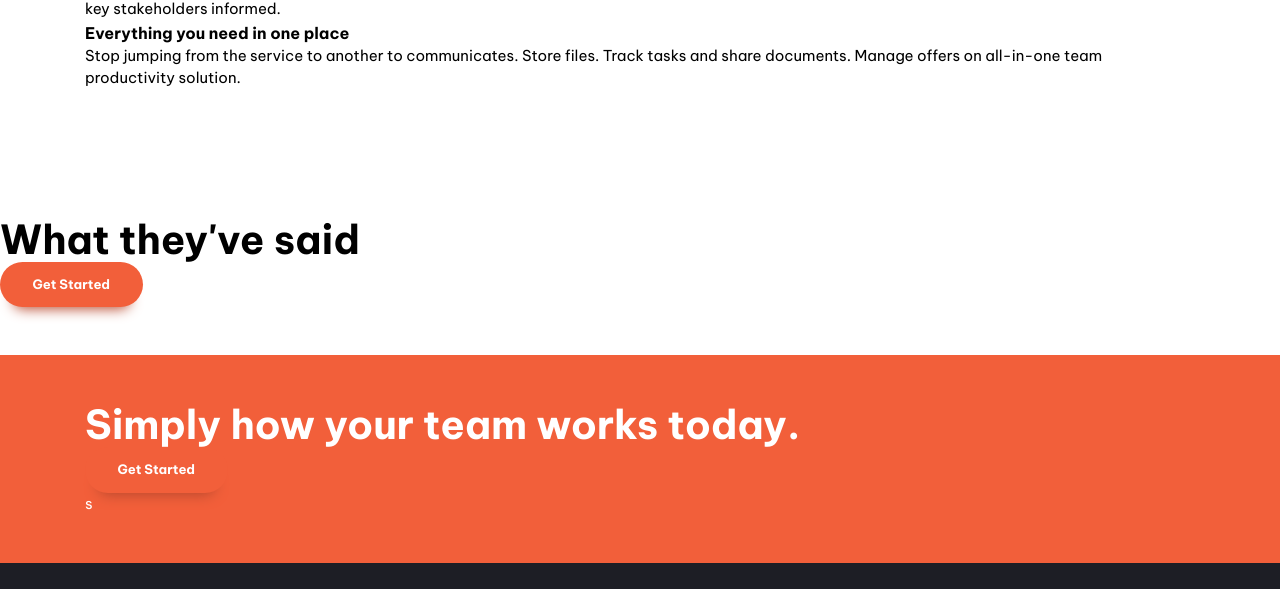
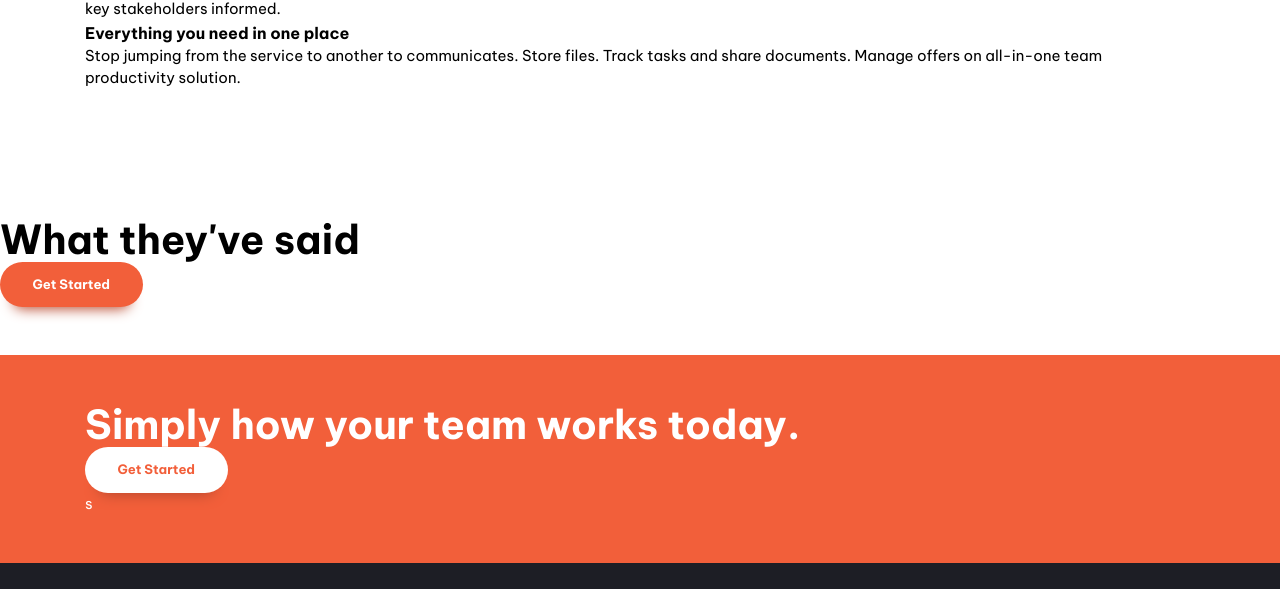
Before and after one commit to MohamadShariat/landing-page, a website built with Vite: page index.html in a window 1280 px wide. Shown: the part 1101-1690 px from the top of the page. Built offline with nearby package versions, Linux system fonts and the light colour scheme.

Commit message:
button data-type=inverted css done

```diff
--- a/style.css
+++ b/style.css
@@ -251,16 +251,28 @@ body {
   text-decoration: none;
   border: none;
   border-radius: 100vmax;
-  padding: 1em 2.5em;
+  padding: 1.25em 2.5em;
   font-weight: var(--fw-bold);
   font-size: var(--fs-button);
+  line-height: 1;
   color: var(--clr-neutral-100);
   background-color: var(--clr-accent-400);
   box-shadow: 0 1.125em 1em -1em var(--clr-accent-500);
 }
 
+.button[data-type='inverted']{
+  background-color: var(--clr-neutral-100);
+  color: var(--clr-accent-400);
+
+}
+
 .button:hover,
 .button:focus-visible{
   background-color: var(--clr-accent-300);
+}
 
+.button[data-type='inverted']:hover,
+  .button[data-type='inverted']:focus-visible{
+  background-color: var(--clr-neutral-100);
+  color: var(--clr-accent-300);
 }
```
